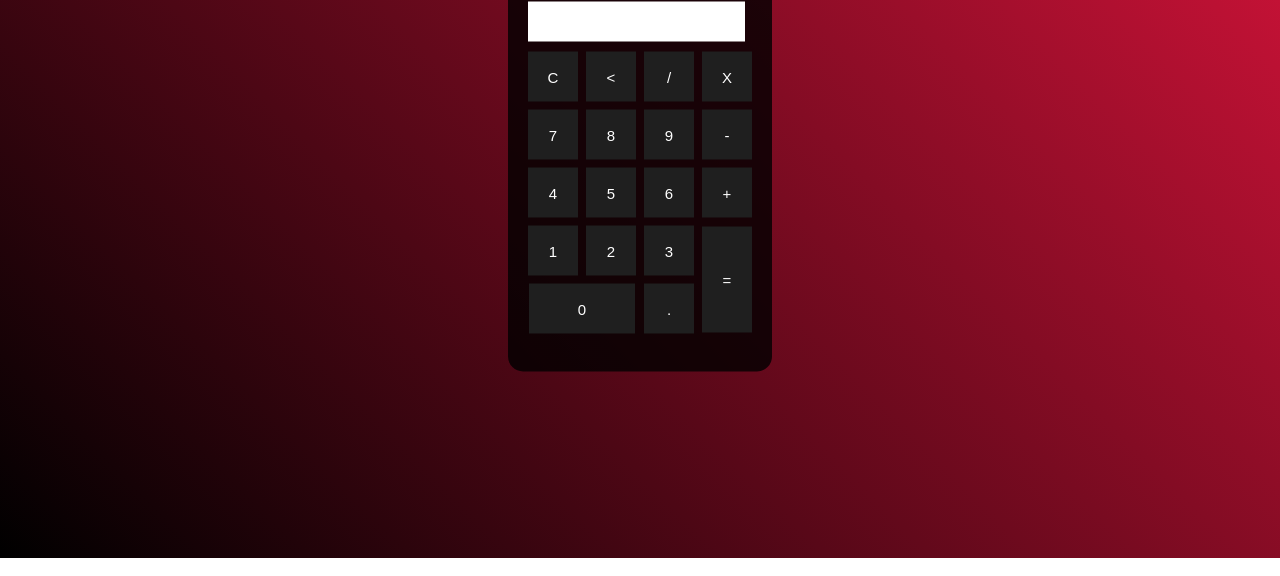
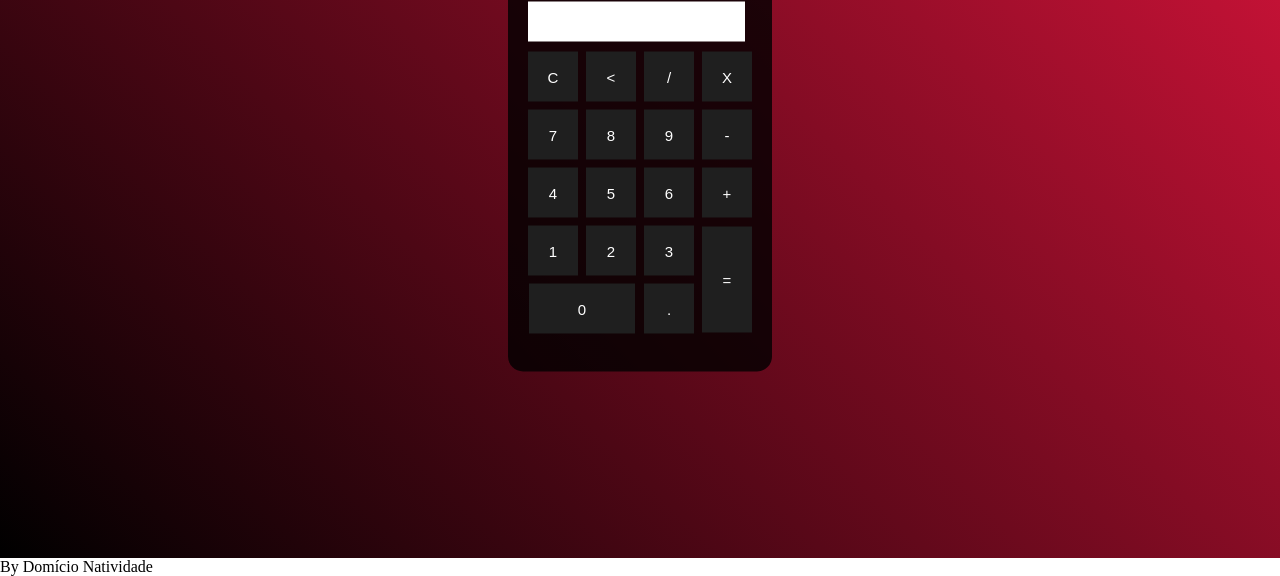
Before and after one commit to Domicio-art/calculadora, a plain HTML site: page index.html in a window 1280 px wide. Shown: the part 242-818 px from the top of the page. Drawn offline with Linux system fonts and the light colour scheme.

Commit message:
Update index.html

```diff
--- a/index.html
+++ b/index.html
@@ -97,7 +97,7 @@ color:  white;
 
         </div>
     </div>
-    <p id ="ass">By Domício Natividade</p>
+    <p>By Domício Natividade</p>
     <script>
         function insert(num)
         {
```
